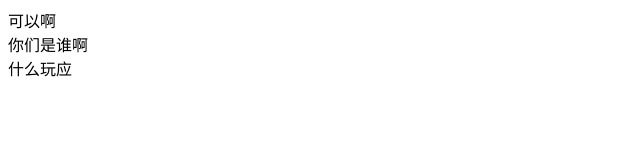
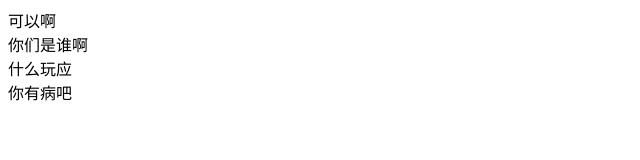
Before and after one commit to AnderTt/cangku, a plain HTML site: page index.html in a window 1280 px wide. Shown: the full height of the page, 0-640 px from the left. Drawn offline with Linux system fonts and the light colour scheme.

Commit message:
第三次

```diff
--- a/index.html
+++ b/index.html
@@ -8,5 +8,6 @@
 	<div>可以啊</div>
     <div>你们是谁啊</div>
     <div>什么玩应</div>
+    <div>你有病吧</div>
 </body>
 </html>
```
